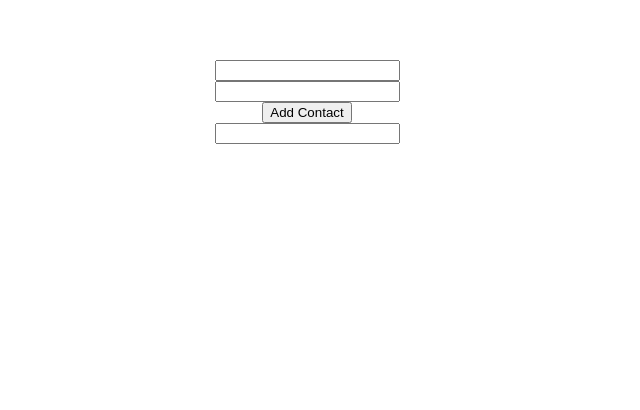
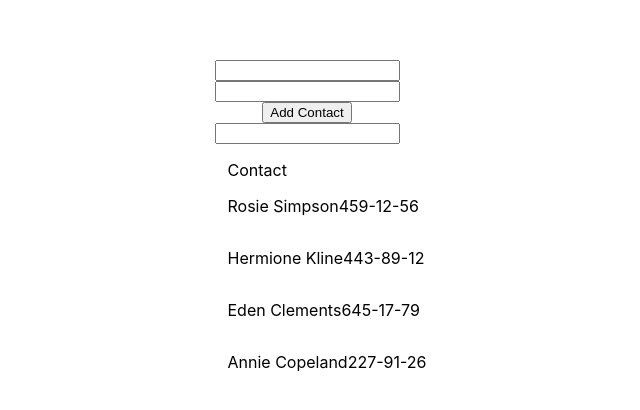
Before and after one commit to denis-gavrilenko0910/goit-react-hw-02-phonebook, a React (Create React App) app: page / in a window 1280 px wide. Shown: the top 410 px of the page, without its empty margins (333-973 px from the left). Built offline with nearby package versions, Linux system fonts and the light colour scheme.

Commit message:
added ContactsList and ContactsItem components

```diff
--- /dev/null
+++ b/src/Components/ContactsItem.js
@@ -0,0 +1,9 @@
+import styled from 'styled-components';
+
+const StyledContactsItem = styled.li`
+  display: flex;
+`;
+
+export const ContactsItem = ({ children }) => {
+  return <StyledContactsItem>{children}</StyledContactsItem>;
+};
--- a/src/Components/ContactsItems.js
+++ /dev/null
@@ -1,3 +0,0 @@
-export const ContactsItems = ({ children }) => {
-  return <li>{children}</li>;
-};
--- a/src/Components/ContactsList.js
+++ b/src/Components/ContactsList.js
@@ -1,3 +1,20 @@
-export const ContactsList = ({ children }) => {
-  return <ul>{children}</ul>;
+import { ContactsItem } from './ContactsItem';
+
+export const ContactsList = ({ contacts }) => {
+  console.log(contacts);
+  return (
+    <ul>
+      Contact
+      {contacts?.map(({ id, name, number }) => {
+        console.log(id, name, number);
+        return (
+          <ContactsItem key={id}>
+            <p>{name}</p>
+            <p>{number}</p>
+            <span></span>
+          </ContactsItem>
+        );
+      })}
+    </ul>
+  );
 };
--- a/src/Components/Filter.js
+++ b/src/Components/Filter.js
@@ -2,7 +2,7 @@ import React from 'react';
 // import styled from 'styled-components';
 import { Container } from '../Container/Container';
 import { ContactsList } from './ContactsList';
-import { ContactsItems } from './ContactsItems';
+// import { ContactsItems } from './ContactsItems';
 
 export class Filter extends React.Component {
   state = {
@@ -21,6 +21,8 @@ export class Filter extends React.Component {
   }
 
   render() {
+    console.log(this.state.contacts);
+    // const { id, name, number } = this.state.contacts;
     return (
       <Container>
         <input
@@ -32,11 +34,7 @@ export class Filter extends React.Component {
           onChange={this.handleChange}
         />
 
-        <ContactsList>
-          {this.contacts?.map(contact => {
-            return console.log(contact);
-          })}
-        </ContactsList>
+        <ContactsList contacts={this.state.contacts} />
       </Container>
     );
   }
```
